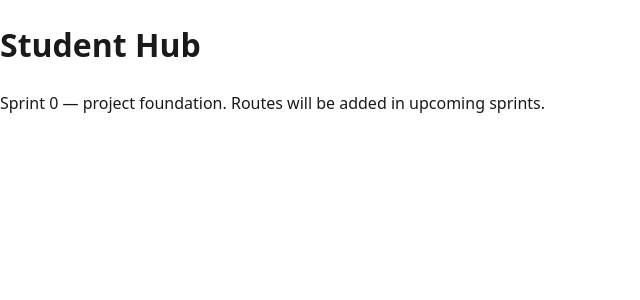
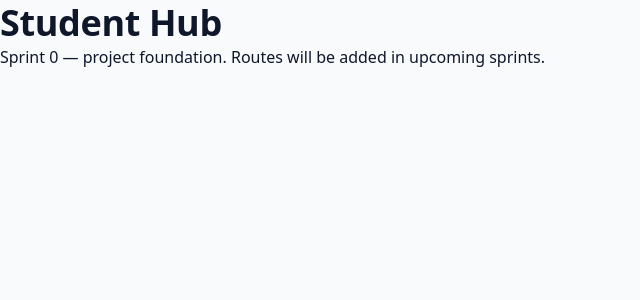
Before and after one commit to Ziad-Amr1/student-learning-hub, a React (Vite) app: page / in a window 1280 px wide. Shown: the top 300 px of the page, without its empty margins (0-640 px from the left). Built offline with nearby package versions, Linux system fonts and the light colour scheme.

Commit message:
feat: add design tokens

```diff
--- a/src/styles/global.css
+++ b/src/styles/global.css
@@ -1,3 +1,10 @@
+@import './tokens.css';
+
+/* ============================================================
+   Global foundation — reset + base element styles.
+   Design tokens live in tokens.css.
+   ============================================================ */
+
 *,
 *::before,
 *::after {
@@ -6,17 +13,11 @@
 
 body {
   margin: 0;
-  font-family:
-    system-ui,
-    -apple-system,
-    'Segoe UI',
-    Roboto,
-    'Helvetica Neue',
-    Arial,
-    sans-serif;
-  line-height: 1.5;
-  background-color: #ffffff;
-  color: #1a1a1a;
+  font-family: var(--font-sans);
+  font-size: var(--font-size-body);
+  line-height: var(--line-height-body);
+  background-color: var(--color-background);
+  color: var(--color-foreground);
   -webkit-font-smoothing: antialiased;
 }
 
@@ -39,3 +40,80 @@ select,
 textarea {
   font: inherit;
 }
+
+/* ---------- Typography ---------- */
+
+h1,
+h2,
+h3,
+h4,
+h5,
+h6,
+p {
+  margin: 0;
+}
+
+h1 {
+  font-size: var(--font-size-h1);
+  line-height: var(--line-height-heading);
+  font-weight: var(--font-weight-bold);
+  letter-spacing: -0.01em;
+}
+
+h2 {
+  font-size: var(--font-size-h2);
+  line-height: var(--line-height-heading);
+  font-weight: var(--font-weight-semibold);
+}
+
+h3 {
+  font-size: var(--font-size-h3);
+  line-height: var(--line-height-heading);
+  font-weight: var(--font-weight-semibold);
+}
+
+h4 {
+  font-size: var(--font-size-h4);
+  line-height: var(--line-height-heading);
+  font-weight: var(--font-weight-semibold);
+}
+
+.text-display {
+  font-size: var(--font-size-display);
+  line-height: var(--line-height-tight);
+  font-weight: var(--font-weight-bold);
+  letter-spacing: -0.02em;
+}
+
+.text-body-small {
+  font-size: var(--font-size-small);
+  line-height: var(--line-height-small);
+}
+
+.text-caption {
+  font-size: var(--font-size-caption);
+  line-height: var(--line-height-small);
+  font-weight: var(--font-weight-medium);
+}
+
+.text-label {
+  font-size: var(--font-size-small);
+  line-height: var(--line-height-small);
+  font-weight: var(--font-weight-medium);
+}
+
+/* ---------- Focus & interaction defaults ---------- */
+
+:focus-visible {
+  outline: 2px solid var(--color-ring);
+  outline-offset: 2px;
+}
+
+@media (prefers-reduced-motion: reduce) {
+  *,
+  *::before,
+  *::after {
+    transition-duration: 0.01ms !important;
+    animation-duration: 0.01ms !important;
+  }
+}
--- /dev/null
+++ b/src/styles/tokens.css
@@ -0,0 +1,135 @@
+/* ============================================================
+   TechMaster Student Hub — Design Tokens
+   Single source of truth for the visual language.
+   Components must consume these tokens, never hardcode values.
+   ============================================================ */
+
+:root {
+  /* ----------------------------------------------------------
+     COLOR — semantic palette (light theme only for now)
+     Base hues: indigo (primary), teal (accent), slate (neutral)
+     Semantic states ship in three steps:
+       base   → fills / icons
+       strong → text on white or on soft backgrounds
+       soft   → tinted backgrounds (badges, alerts)
+     ---------------------------------------------------------- */
+  --color-background: #f8fafc;
+  --color-foreground: #0f172a;
+
+  --color-surface: #ffffff;
+  --color-surface-muted: #f1f5f9;
+
+  --color-primary: #4f46e5;
+  --color-primary-hover: #4338ca;
+  --color-primary-strong: #3730a3;
+  --color-primary-soft: #e0e7ff;
+  --color-primary-foreground: #ffffff;
+
+  --color-secondary: #e2e8f0;
+  --color-secondary-hover: #cbd5e1;
+  --color-secondary-strong: #334155;
+  --color-secondary-foreground: #1e293b;
+
+  --color-accent: #0d9488;
+  --color-accent-strong: #0f766e;
+  --color-accent-soft: #ccfbf1;
+  --color-accent-foreground: #ffffff;
+
+  --color-muted: #f1f5f9;
+  --color-muted-foreground: #475569;
+
+  --color-border: #e2e8f0;
+  --color-input: #cbd5e1;
+  --color-ring: #6366f1;
+  --ring-soft: rgba(79, 70, 229, 0.16);
+
+  --color-success: #16a34a;
+  --color-success-strong: #15803d;
+  --color-success-soft: #dcfce7;
+
+  --color-warning: #d97706;
+  --color-warning-strong: #b45309;
+  --color-warning-soft: #fef3c7;
+
+  --color-destructive: #dc2626;
+  --color-destructive-hover: #b91c1c;
+  --color-destructive-strong: #b91c1c;
+  --color-destructive-soft: #fee2e2;
+
+  --color-info: #2563eb;
+  --color-info-strong: #1d4ed8;
+  --color-info-soft: #dbeafe;
+
+  /* ----------------------------------------------------------
+     TYPOGRAPHY
+     ---------------------------------------------------------- */
+  --font-sans:
+    system-ui,
+    -apple-system,
+    'Segoe UI',
+    Roboto,
+    'Helvetica Neue',
+    Arial,
+    sans-serif;
+
+  --font-size-display: 2.75rem;   /* 44px */
+  --font-size-h1: 2.25rem;        /* 36px */
+  --font-size-h2: 1.75rem;        /* 28px */
+  --font-size-h3: 1.375rem;       /* 22px */
+  --font-size-h4: 1.125rem;       /* 18px */
+  --font-size-body: 1rem;         /* 16px */
+  --font-size-small: 0.875rem;    /* 14px */
+  --font-size-caption: 0.75rem;   /* 12px */
+
+  --line-height-tight: 1.15;
+  --line-height-heading: 1.25;
+  --line-height-body: 1.6;
+  --line-height-small: 1.55;
+
+  --font-weight-regular: 400;
+  --font-weight-medium: 500;
+  --font-weight-semibold: 600;
+  --font-weight-bold: 700;
+
+  /* ----------------------------------------------------------
+     SPACING SCALE  (token number × 4px = value)
+     ---------------------------------------------------------- */
+  --space-1: 0.25rem;   /* 4px  */
+  --space-2: 0.5rem;    /* 8px  */
+  --space-3: 0.75rem;   /* 12px */
+  --space-4: 1rem;      /* 16px */
+  --space-6: 1.5rem;    /* 24px */
+  --space-8: 2rem;      /* 32px */
+  --space-10: 2.5rem;   /* 40px */
+  --space-12: 3rem;     /* 48px */
+  --space-16: 4rem;     /* 64px */
+  --space-20: 5rem;     /* 80px */
+
+  /* ----------------------------------------------------------
+     BORDER RADIUS
+     ---------------------------------------------------------- */
+  --radius-sm: 0.375rem;  /* 6px  */
+  --radius-md: 0.5rem;    /* 8px  */
+  --radius-lg: 0.75rem;   /* 12px */
+  --radius-xl: 1rem;      /* 16px */
+  --radius-full: 9999px;
+
+  /* ----------------------------------------------------------
+     SHADOWS (restrained — use sparingly)
+     ---------------------------------------------------------- */
+  --shadow-none: none;
+  --shadow-sm: 0 1px 2px rgba(15, 23, 42, 0.06);
+  --shadow-md: 0 2px 8px rgba(15, 23, 42, 0.08);
+  --shadow-lg: 0 8px 24px rgba(15, 23, 42, 0.12);
+
+  /* ----------------------------------------------------------
+     LAYOUT
+     Breakpoints are defined here for documentation purposes.
+     CSS media queries cannot use custom properties, so the px
+     values below must be repeated in @media rules:
+       sm ≥ 640px | md ≥ 768px | lg ≥ 1024px | xl ≥ 1280px
+     ---------------------------------------------------------- */
+  --container-max: 72rem;             /* 1152px */
+  --layout-section-gap: var(--space-12);
+  --layout-card-gap: var(--space-6);
+}
```
